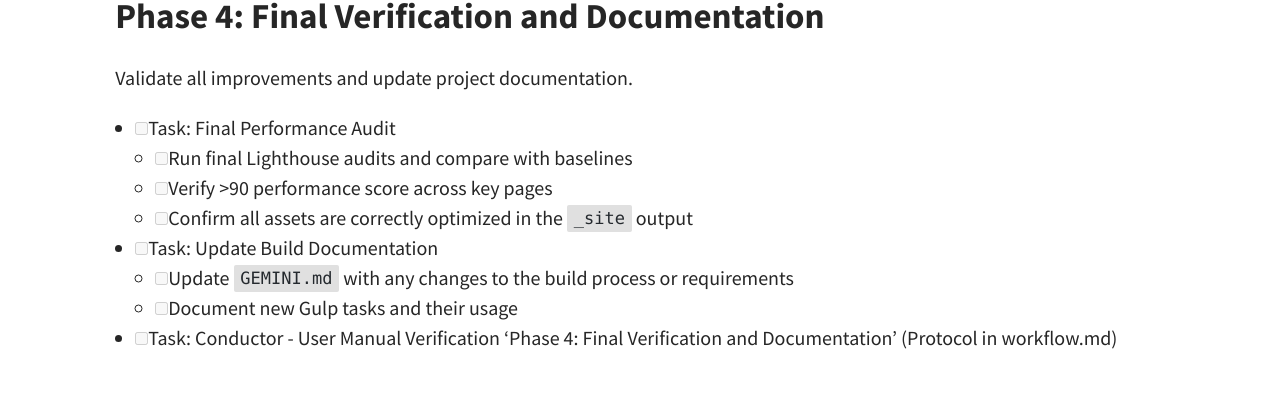
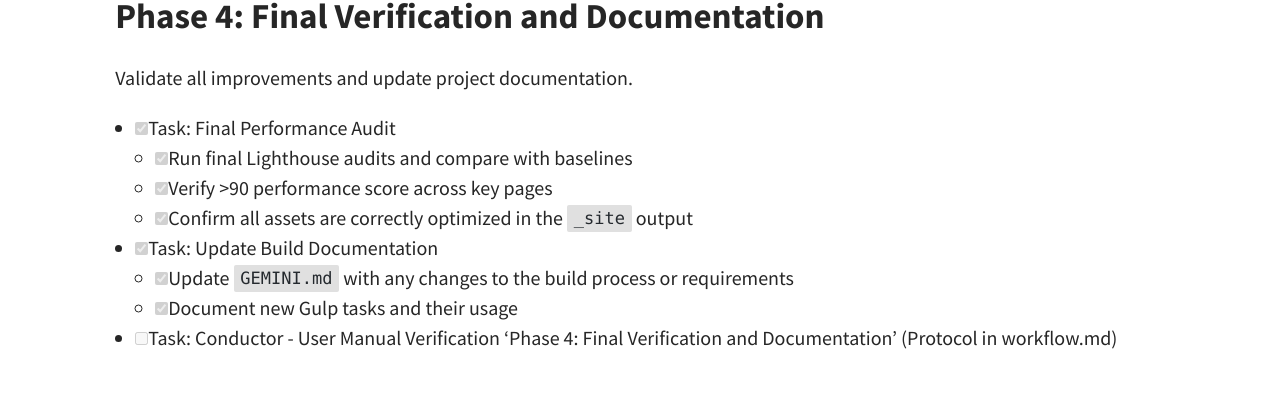
Before and after one commit to pjlorenzo/pjlorenzo.github.io, a Jekyll site: the page built from conductor/tracks/performance_20260317/plan.md, in a window 1280 px wide. Shown: the part 1917-2321 px from the top of the page. Built offline with Jekyll 4.4.1, drawn with Linux system fonts in a browser that asks for light colours; our own code applies the rules of GitHub Pages for plain Markdown files; a script that is not in the unit is left out.

```diff
--- a/conductor/tracks/performance_20260317/plan.md
+++ b/conductor/tracks/performance_20260317/plan.md
@@ -42,11 +42,11 @@ Improve the performance of the static site generation and runtime templates.
 ## Phase 4: Final Verification and Documentation
 Validate all improvements and update project documentation.
 
-- [ ] Task: Final Performance Audit
-    - [ ] Run final Lighthouse audits and compare with baselines
-    - [ ] Verify >90 performance score across key pages
-    - [ ] Confirm all assets are correctly optimized in the `_site` output
-- [ ] Task: Update Build Documentation
-    - [ ] Update `GEMINI.md` with any changes to the build process or requirements
-    - [ ] Document new Gulp tasks and their usage
+- [x] Task: Final Performance Audit
+    - [x] Run final Lighthouse audits and compare with baselines
+    - [x] Verify >90 performance score across key pages
+    - [x] Confirm all assets are correctly optimized in the `_site` output
+- [x] Task: Update Build Documentation
+    - [x] Update `GEMINI.md` with any changes to the build process or requirements
+    - [x] Document new Gulp tasks and their usage
 - [ ] Task: Conductor - User Manual Verification 'Phase 4: Final Verification and Documentation' (Protocol in workflow.md)
```
Also changed, not shown: conductor/tracks.md (+1 -1 lines).
